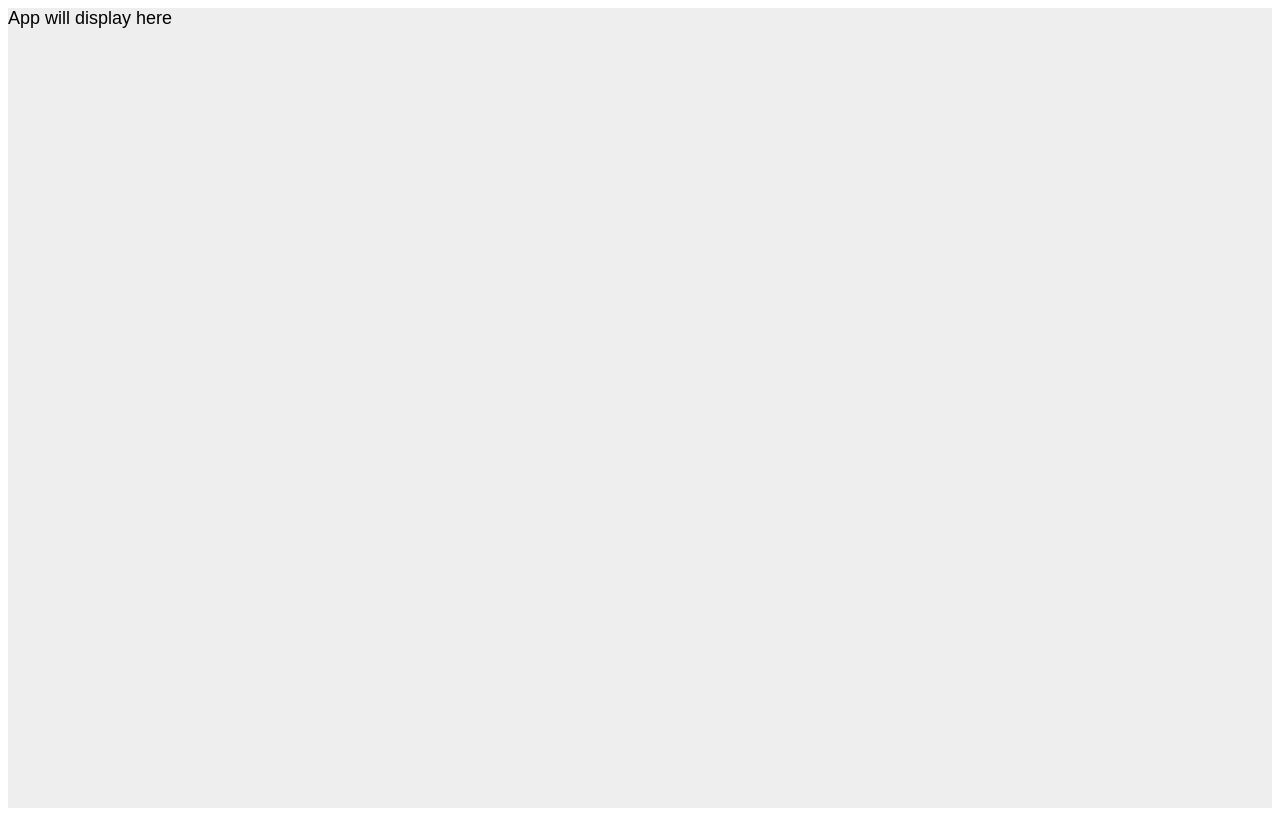
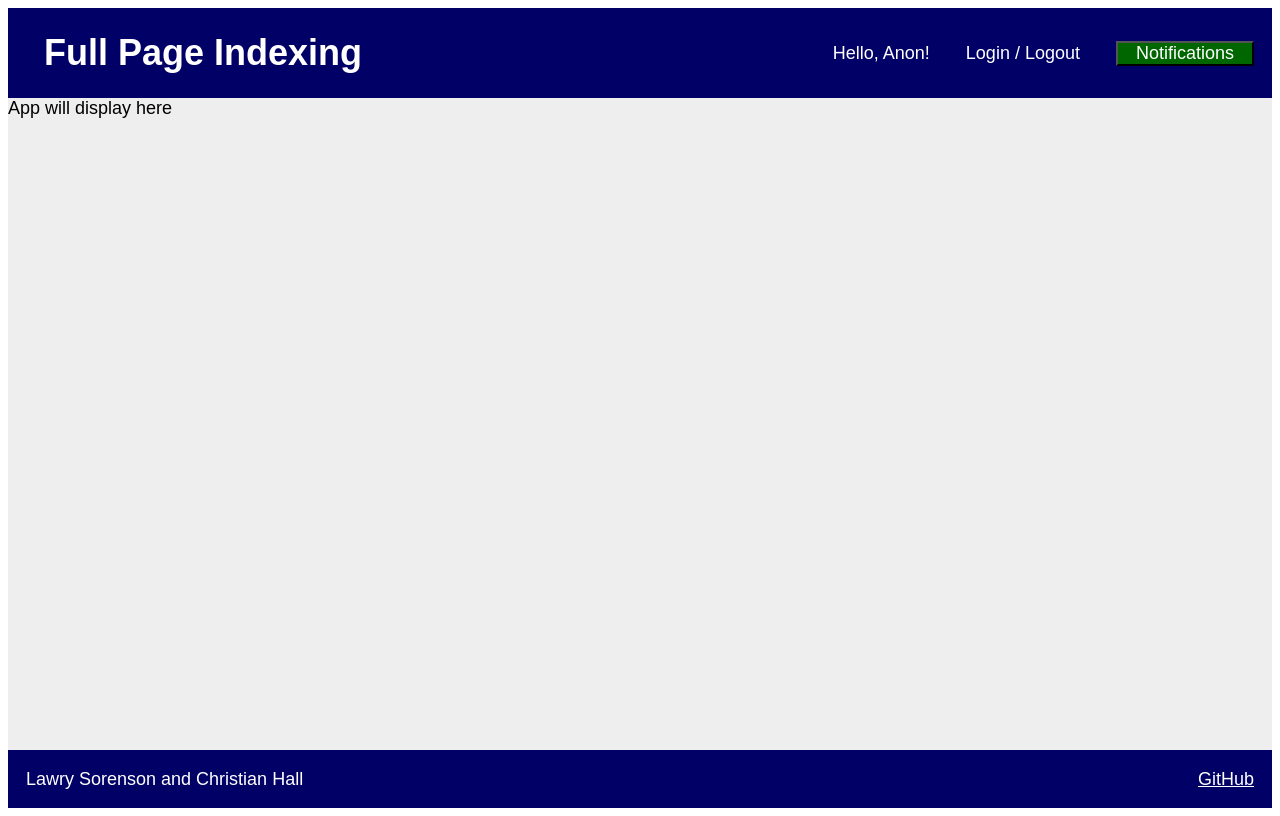
Before and after one commit to zinga331/recognition-frontend, a React (Vite) app in the folder lawry-startup-service/: page / in a window 1280 px wide. Built offline with nearby package versions, Linux system fonts and the light colour scheme.

Commit message:
Add header and footer

```diff
--- a/lawry-startup-service/src/app.jsx
+++ b/lawry-startup-service/src/app.jsx
@@ -3,5 +3,22 @@ import React from 'react';
 import './app.css';
 
 export default function App() {
-  return <div className='body'>App will display here</div>;
+  return <div className='body'>
+    <header>
+      <h1>Full Page Indexing</h1>
+
+      <span id="userDisplay">Hello, Anon!</span>
+      <span id="loginLink">Login / Logout</span>
+      <button className="toggle-popup">Notifications</button>
+      <div className="notification" tabindex="0">No notifications yet</div>
+    </header>
+
+    <main>App will display here</main>
+
+    <footer>
+      <span class="authors">Lawry Sorenson and Christian Hall</span>
+      <a href="https://github.com/zinga331/startup/tree/main">GitHub</a>
+    </footer>
+
+    </div>;
 }
```
